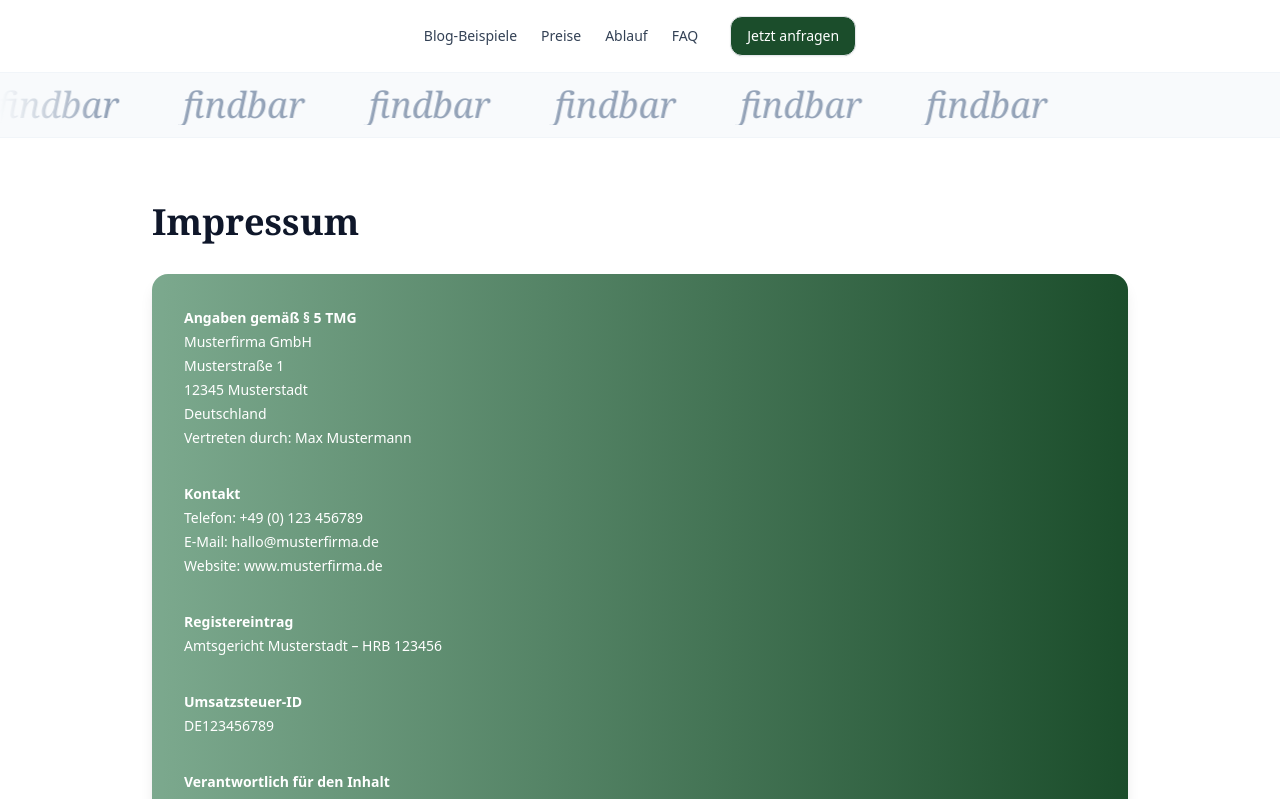
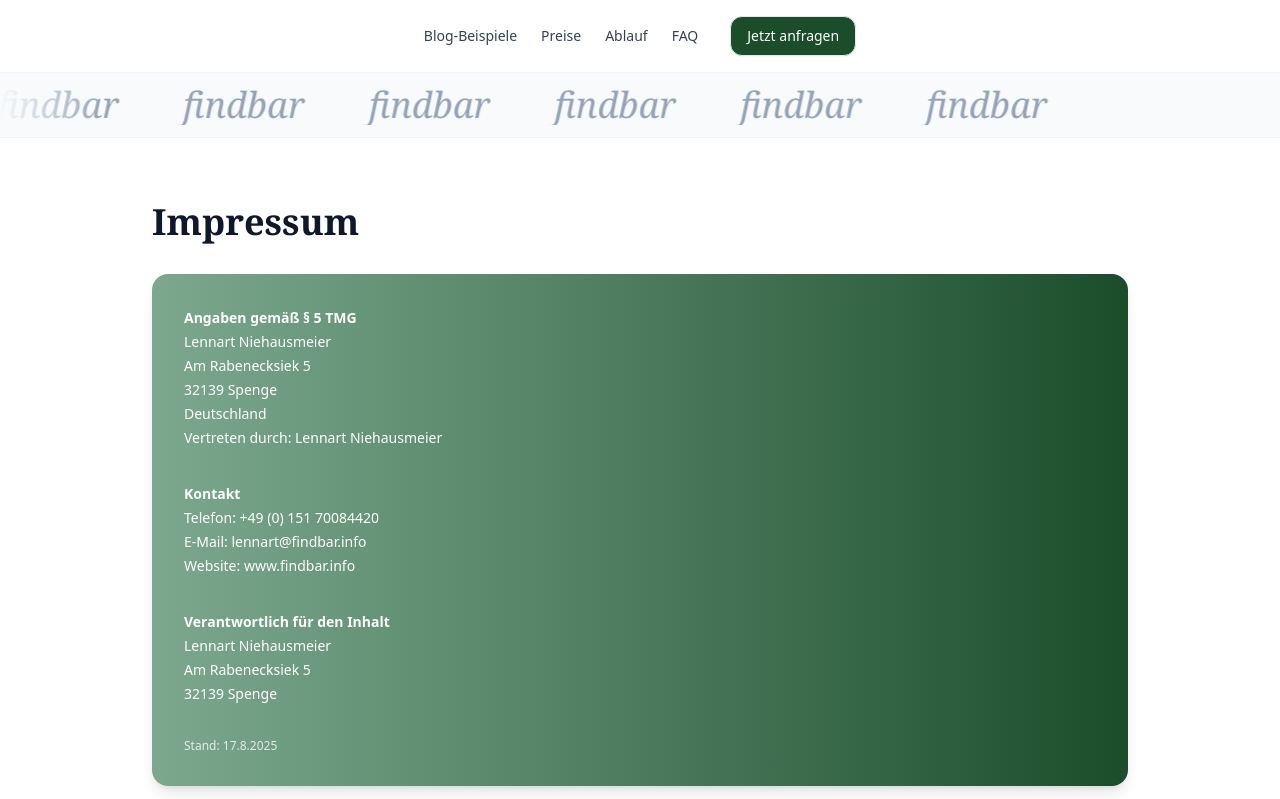
Before and after one commit to lennartnm/findbar_website, a Next.js app: page /impressum in a window 1280 px wide. Shown: the top 799 px of the page. Built offline with nearby package versions, Linux system fonts and the light colour scheme.

Commit message:
Update page.tsx

```diff
--- a/src/app/impressum/page.tsx
+++ b/src/app/impressum/page.tsx
@@ -95,41 +95,33 @@ export default function ImpressumPage() {
             <div>
               <h2 className="font-semibold">Angaben gemäß § 5 TMG</h2>
               <p>
-                Musterfirma GmbH<br />
-                Musterstraße 1<br />
-                12345 Musterstadt<br />
+                Lennart Niehausmeier<br />
+                Am Rabenecksiek 5<br />
+                32139 Spenge<br />
                 Deutschland
               </p>
-              <p>Vertreten durch: Max Mustermann</p>
+              <p>Vertreten durch: Lennart Niehausmeier</p>
             </div>
 
             <div>
               <h2 className="font-semibold">Kontakt</h2>
               <p>
-                Telefon: +49 (0) 123 456789<br />
-                E-Mail: hallo@musterfirma.de<br />
-                Website: www.musterfirma.de
+                Telefon: +49 (0) 151 70084420<br />
+                E-Mail: lennart@findbar.info<br />
+                Website: www.findbar.info
               </p>
             </div>
 
-            <div>
-              <h2 className="font-semibold">Registereintrag</h2>
-              <p>
-                Amtsgericht Musterstadt – HRB 123456
-              </p>
-            </div>
 
-            <div>
-              <h2 className="font-semibold">Umsatzsteuer-ID</h2>
-              <p>DE123456789</p>
-            </div>
+
+
 
             <div>
               <h2 className="font-semibold">Verantwortlich für den Inhalt</h2>
               <p>
-                Max Mustermann<br />
-                Musterstraße 1<br />
-                12345 Musterstadt
+                Lennart Niehausmeier<br />
+                Am Rabenecksiek 5<br />
+                32139 Spenge
               </p>
             </div>
 
```
